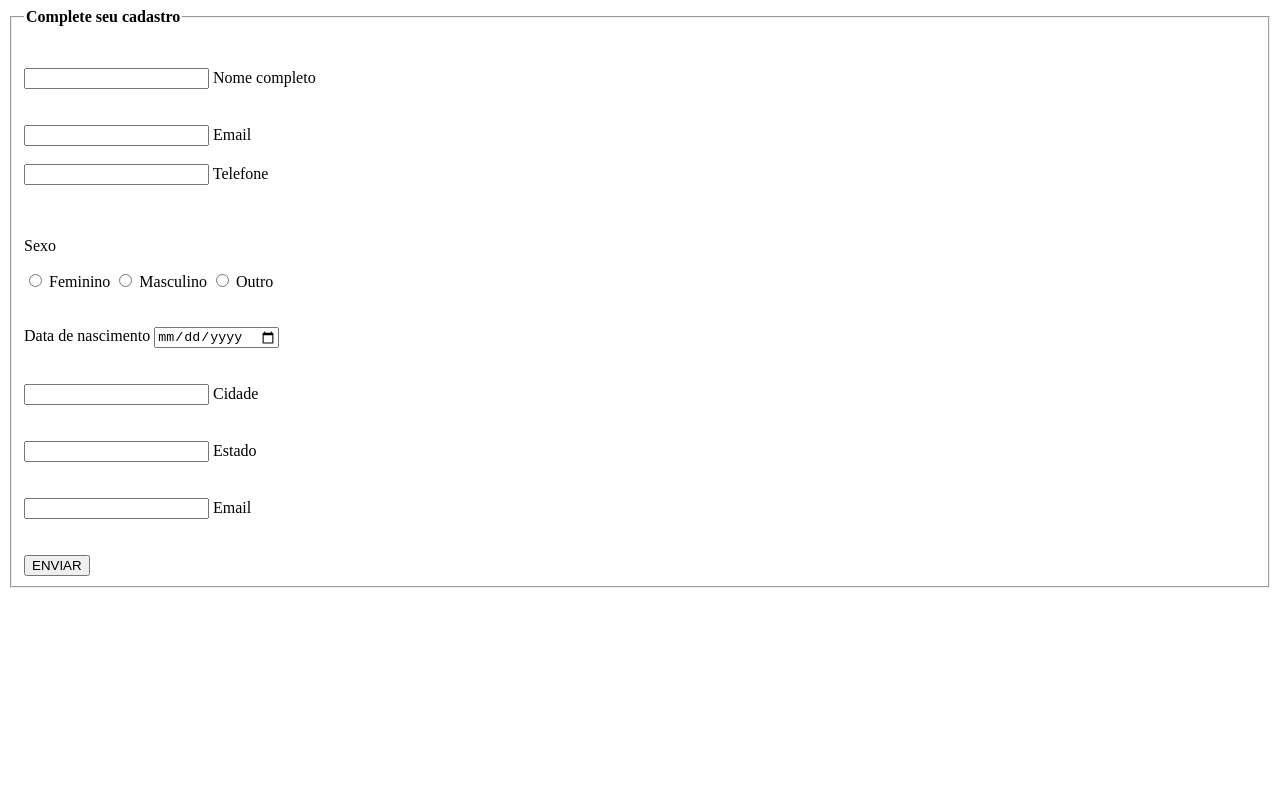
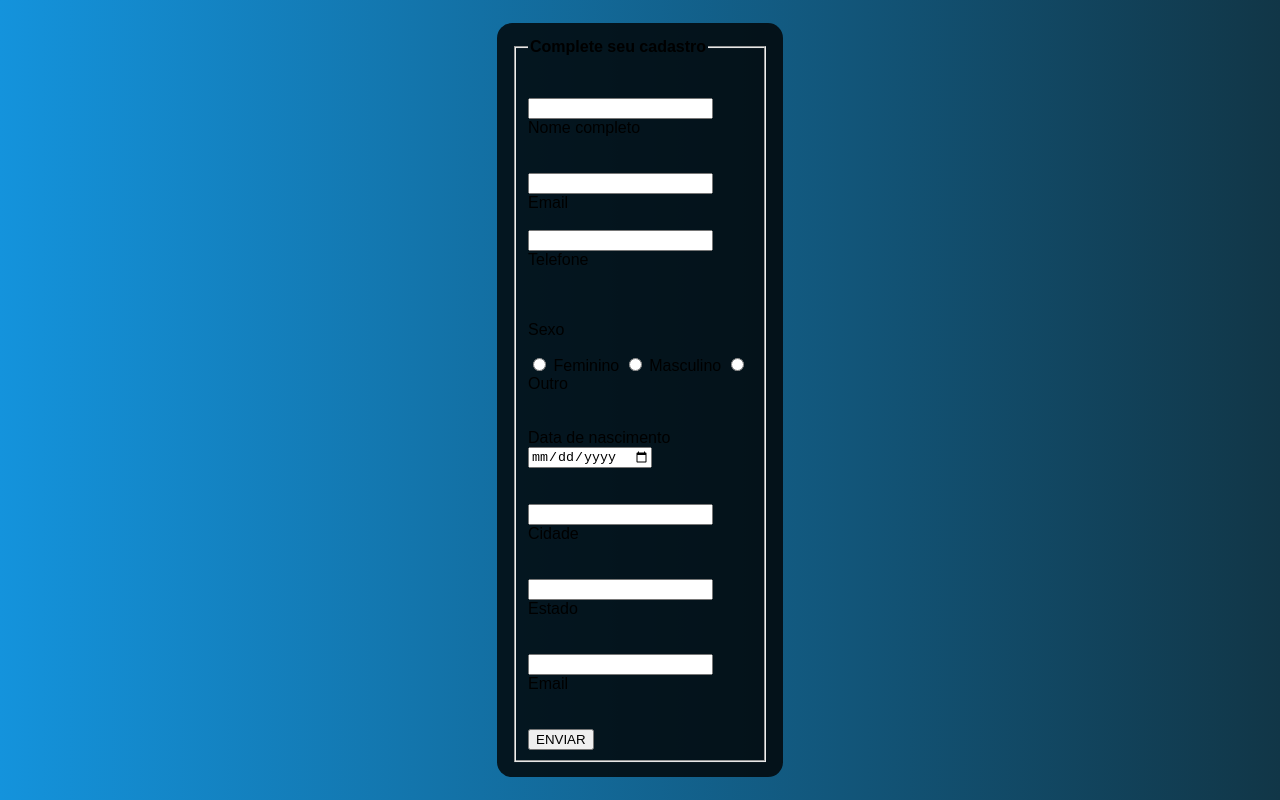
Before and after one commit to HenryDosAnjos/formulariodecadastro, a plain HTML site: page index.html in a window 1280 px wide. Drawn offline with Linux system fonts and the light colour scheme.

Commit message:
atalização

```diff
--- a/formulario.html
+++ b/index.html
@@ -3,6 +3,23 @@
 <head>
     <meta charset="UTF-8">
     <meta name="viewport" content="width=device-width, initial-scale=1.0">
+    <style>
+        body{
+            font-family: Arial, Helvetica, sans-serif;
+            background-image:linear-gradient(to right, rgb(20, 147, 220), rgb(17, 54, 71));
+            .box{
+                position: absolute;
+                top :50%;
+                left: 50%;
+                transform: translate(-50%, -50%);
+                background-color: rgba(0, 0, 0, 0.8);
+                padding: 15px;
+                border-radius: 15px;
+                width: 20%;
+
+            }
+        }
+    </style>
     <title>Document</title>
 </head>
 <body>
```
